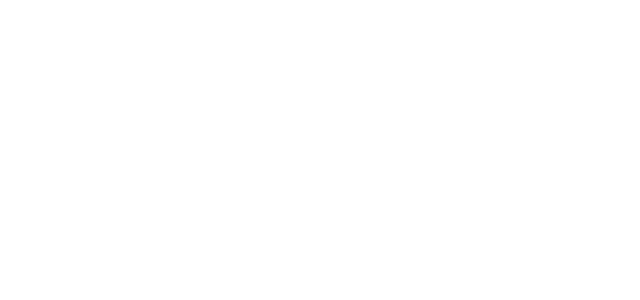
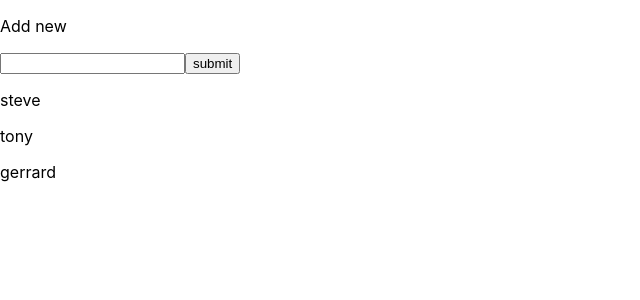
Before and after one commit to huyhoang1996vn/my-reactjs, a React (Create React App) app: page /contact in a window 1280 px wide. Before the commit this address had no page. Shown: the top 300 px of the page, without its empty margins (0-640 px from the left). Built offline with nearby package versions, Linux system fonts and the light colour scheme.

Commit message:
Contact Form

```diff
--- a/src/App.jsx
+++ b/src/App.jsx
@@ -3,6 +3,7 @@
 import Game from './Game'
 import Home from './Home'
 import ContactRedux from './ContactRedux'
+import ContactForm from './Contact'
 
 
 import {
@@ -18,6 +19,7 @@
         <Route exact path="/game" element={<Game />} />
         <Route exact path="/" element={<Home />}/>
         <Route exact path="/redux" element={<ContactRedux />}/>
+        <Route exact path="/contact" element={<ContactForm />}/>
 
       </Routes>
     </>
--- a/src/Contact.jsx
+++ b/src/Contact.jsx
@@ -0,0 +1,27 @@
+
+import { useEffect, useState } from 'react';
+
+const ContactForm = () =>{
+    const defaultName = ["steve", "tony", "gerrard"];
+    const [names, setNames] = useState(defaultName);
+    const [name, setName] = useState("");
+
+    const formSubmit =(e)=>{
+        e.preventDefault();
+        setNames((preState)=>([...preState, name]));
+        setName("");
+    }
+
+    return <div>
+        <p>Add new</p>
+        <form onSubmit={formSubmit}>
+            <input type="text" onChange={(e)=>{setName(e.target.value)}} value={name}/>
+            <input type="submit" value="submit"/>
+        </form>
+        {names.map((e, i)=><p key={i} >{e}</p>)}
+    </div>
+}
+
+
+
+export default ContactForm;
--- a/src/Home.jsx
+++ b/src/Home.jsx
@@ -24,7 +24,13 @@
         >
             Game
         </a>
-
+        <a
+            className="App-link"
+            href="/contact"
+            rel="noopener noreferrer"
+        >
+            Contact
+        </a>
       </header>
     </div>
   )
```
